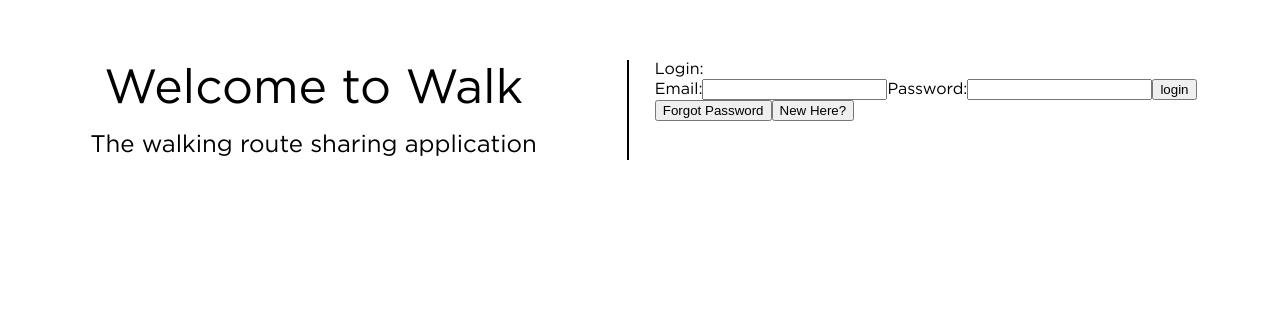
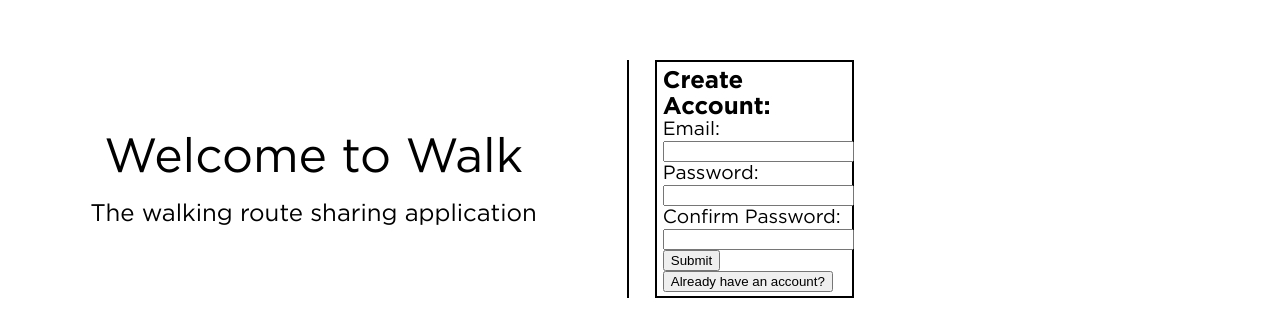
Before and after one commit to AJVEATS/final-year-project, a Next.js app: page / in a window 1280 px wide. Shown: the part 132-468 px from the top of the page. Built offline with nearby package versions, Linux system fonts and the light colour scheme; no server answers.

Commit message:
Continued work on authentication features

```diff
--- a/Components/Base/BaseComponent.module.scss
+++ /dev/null
@@ -1,2 +0,0 @@
-.base {
-}
--- a/Components/authenticationComponent/AuthenticationComponent.js
+++ b/Components/authenticationComponent/AuthenticationComponent.js
@@ -8,7 +8,7 @@ import ForgotPassword from './forgotPassword/ForgotPassword';
 import LoginComponent from './loginComponent/LoginComponent';
 
 const AuthenticationComponent = () => {
-    const [componentDisplayed, setComponentDisplayed] = useState('login');
+    const [componentDisplayed, setComponentDisplayed] = useState('createAccount');
 
     const app = initializeApp(firebaseConfig);
     const auth = getAuth(app);
--- a/Components/authenticationComponent/createAccountComponent/CreateAccountComponent.js
+++ b/Components/authenticationComponent/createAccountComponent/CreateAccountComponent.js
@@ -3,6 +3,7 @@ import { createUserWithEmailAndPassword } from 'firebase/auth';
 import { useState } from 'react';
 import { useRouter } from 'next/router';
 import { Tooltip } from 'react-tooltip';
+import Link from 'next/link';
 
 const CreateAccountComponent = ({ updateDisplayedComponent, auth }) => {
     const [email, setEmail] = useState('');
@@ -42,8 +43,8 @@ const CreateAccountComponent = ({ updateDisplayedComponent, auth }) => {
 
     return (
         <div className={styles.createAccount}>
-            <p>Create Account:</p>
-            <form onSubmit={handleCreateAccountForm}>
+            <p className={styles.title}>Create Account:</p>
+            <form className={styles.createAccountForm} onSubmit={handleCreateAccountForm}>
                 <label>
                     Email:
                     <input
--- a/Components/authenticationComponent/createAccountComponent/CreateAccountComponent.module.scss
+++ b/Components/authenticationComponent/createAccountComponent/CreateAccountComponent.module.scss
@@ -1,2 +1,25 @@
 .createAccount {
+  width: fit-content;
+  padding: 2% 3%;
+  margin: 0 auto;
+  border: black 2px solid;
+
+  .title {
+    width: fit-content;
+    font-size: 1.5em;
+    font-weight: bold;
+  }
+
+  .createAccountForm {
+    & > label {
+      display: block;
+      font-size: 1.2em;
+      font-weight: normal;
+
+      input {
+        display: block;
+        width: 100%;
+      }
+    }
+  }
 }
--- a/Components/authenticationComponent/loginComponent/LoginComponent.js
+++ b/Components/authenticationComponent/loginComponent/LoginComponent.js
@@ -26,8 +26,8 @@ const LoginComponent = ({ updateDisplayedComponent, auth }) => {
 
     return (
         <div className={styles.loginComponent}>
-            <p>Login: </p>
-            <form onSubmit={handleLoginForm}>
+            <p className={styles.title}>Login: </p>
+            <form className={styles.loginForm} onSubmit={handleLoginForm}>
                 <label>
                     Email:
                     <input
--- a/Components/authenticationComponent/loginComponent/LoginComponent.module.scss
+++ b/Components/authenticationComponent/loginComponent/LoginComponent.module.scss
@@ -1,2 +1,25 @@
 .loginComponent {
+  width: fit-content;
+  padding: 2% 3%;
+  margin: 0 auto;
+  border: black 2px solid;
+
+  .title {
+    width: fit-content;
+    font-size: 1.5em;
+    font-weight: bold;
+  }
+
+  .loginForm {
+    & > label {
+      display: block;
+      font-size: 1.2em;
+      font-weight: normal;
+
+      input {
+        display: block;
+        width: 100%;
+      }
+    }
+  }
 }
```
Also changed, not shown: Components/Base/BaseComponent.js (deleted, +0 -43 lines), Components/signOutComponent/SignOutComponent.js (+5 -5 lines).
